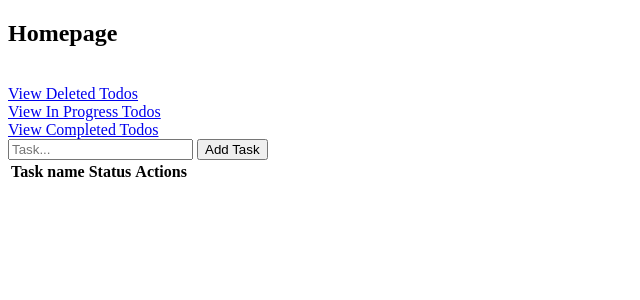
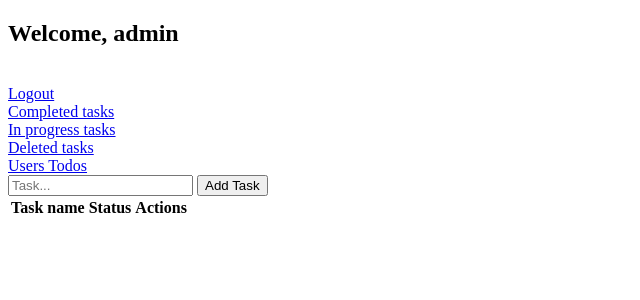
Before and after one commit to kvljvtbr/itstep-project, a Django app: page / in a window 1280 px wide. Shown: the top 300 px of the page, without its empty margins (0-640 px from the left). Run offline with Django 4.2, Linux system fonts and the light colour scheme; a user stored in the database is signed in; data comes from the database, SQL or seed files in the repository; both versions use the stored data as it was after the commit; lists and menus that the app fills with data are empty.

Commit message:
added a lot functionality

```diff
--- a/finalProject/application/templates/home.html
+++ b/finalProject/application/templates/home.html
@@ -6,11 +6,17 @@
   <title>Home</title>
 </head>
 <body>
-    <h2>Homepage</h2><br>
+    <h2>Welcome, {{ username }}</h2><br>
     <div>
-        <a href="{% url 'deleted_tasks' %}">View Deleted Todos</a><br>
-        <a href="{% url 'in_progress_tasks' %}">View In Progress Todos</a><br>
-        <a href="{% url 'completed_tasks' %}">View Completed Todos</a><br>
+        <a href="{% url 'logout' %}">Logout</a>
+    </div>
+    <div>
+        <a href="{% url 'completed_tasks' %}">Completed tasks</a><br>
+        <a href="{% url 'in_progress_tasks' %}">In progress tasks</a><br>
+        <a href="{% url 'deleted_tasks' %}">Deleted tasks</a><br>
+        {% if is_admin %}
+            <a href="{% url 'print_users_tasks' %}">Users Todos</a><br>
+        {% endif %}
     </div>
     <form method="POST">
         {% csrf_token %}
@@ -26,7 +32,6 @@
             </tr>
         </thead>
         <tbody>
-
             {% for todo in todos %}
             <tr>
                 <td>{{ todo.name }}</td>
@@ -41,7 +46,6 @@
                 </td>
             </tr>
             {% endfor %}
-
         </tbody>
     </table>
 </body>
--- a/finalProject/application/templates/login.html
+++ b/finalProject/application/templates/login.html
@@ -22,9 +22,6 @@
       <div class="text">
         <h3>Don't have an account? <a href="{% url 'register' %}">Register now</a></h3>
       </div>
-      <div class="text">
-        <h3>Forgot Password? <a href="#">Reset</a></h3>
-      </div>
     </form>
 
     {% if messages %}
--- a/finalProject/application/templates/users_todos.html
+++ b/finalProject/application/templates/users_todos.html
@@ -6,8 +6,9 @@
   <title>Users Todos</title>
 </head>
 <body>
+    <a href="{% url 'home' %}">Home</a>
     <h2>Users todos</h2><br>
-    <form action="{% url 'print_users_todos' %}" method="post">
+    <form action="{% url 'print_users_tasks' %}" method="post">
         {% csrf_token %}
         <button type="submit">show users and their todos</button>
     </form>
--- a/finalProject/application/urls.py
+++ b/finalProject/application/urls.py
@@ -3,12 +3,14 @@ from . import views
 
 urlpatterns = [
     path('', views.home, name='home'),
+    path('accounts/login/', views.loginpage, name='login'),
+    path('logout/', views.logout_user, name='logout'),
     path('register/', views.register, name='register'),
     path('login/', views.loginpage, name='login'),
     path('delete/<str:task_name>/', views.delete_task, name='delete'),
     path('update/<str:task_name>/', views.update_task, name='update'),
-    path('print-users-todos/', views.print_users_tasks, name='print_users_todos'),
+    path('print-users-tasks/', views.print_users_tasks, name='print_users_tasks'),
     path('deleted-tasks/', views.deleted_tasks, name='deleted_tasks'),
+    path('completed-tasks/', views.completed_tasks, name='completed_tasks'),
     path('in-progress-tasks/', views.in_progress_tasks, name='in_progress_tasks'),
-    path('completed-tasks/', views.completed_tasks, name='completed_tasks'),
 ]
--- a/finalProject/application/views.py
+++ b/finalProject/application/views.py
@@ -4,6 +4,7 @@ from django.shortcuts import redirect
 from django.contrib.auth import authenticate
 from django.contrib.auth import login
 from django.contrib.auth import logout
+from django.contrib.auth.decorators import login_required
 from django.contrib.auth.models import User
 
 from django.contrib import messages
@@ -11,6 +12,7 @@ from django.contrib import messages
 from .models import Todo
 
 
+@login_required
 def home(request):
     if request.method == 'POST':
         task = request.POST.get('task')
@@ -19,7 +21,9 @@ def home(request):
 
     existing_todos = Todo.objects.filter(user=request.user)
     context = {
-        'todos': existing_todos
+        'todos': existing_todos,
+        'username': request.user.username,
+        'is_admin': request.user.is_superuser
     }
 
     return render(request, 'home.html', context)
@@ -69,6 +73,11 @@ def loginpage(request):
     return render(request, 'login.html')
 
 
+def logout_user(request):
+    logout(request)
+    return redirect('login')
+
+
 def delete_task(request, task_name):
     todo = Todo.objects.get(user=request.user, name=task_name)
     todo.delete()
@@ -79,7 +88,11 @@ def update_task(request, task_name):
     todo = Todo.objects.get(user=request.user, name=task_name)
     todo.status = True
     todo.save()
-    return redirect('home')
+    referer = request.META.get('HTTP_REFERER')
+    if referer:
+        return redirect(referer)
+    else:
+        return redirect('home')
 
 
 def print_users_tasks(request):
@@ -101,12 +114,24 @@ def print_users_tasks(request):
 
 
 def deleted_tasks(request):
-    pass
+    deleted_todos = Todo.objects.filter(user=request.user, status=False)
+    context = {
+        'todos': deleted_todos
+    }
+    return render(request, 'deleted_tasks.html', context)
+
+
+def completed_tasks(request):
+    completed_todos = Todo.objects.filter(user=request.user, status=True)
+    context = {
+        'todos': completed_todos
+    }
+    return render(request, 'completed_tasks.html', context)
 
 
 def in_progress_tasks(request):
-    pass
-
-
-def completed_tasks(request):
-    pass
+    in_progress_todos = Todo.objects.filter(user=request.user, status=False)
+    context = {
+        'todos': in_progress_todos
+    }
+    return render(request, 'in_progress_tasks.html', context)
```
Also changed, not shown: finalProject/application/templates/completed_tasks.html (added, +28 -0 lines), finalProject/application/templates/deleted_tasks.html (added, +28 -0 lines), finalProject/application/templates/in_progress_tasks.html (added, +32 -0 lines), finalProject/db.sqlite3.
